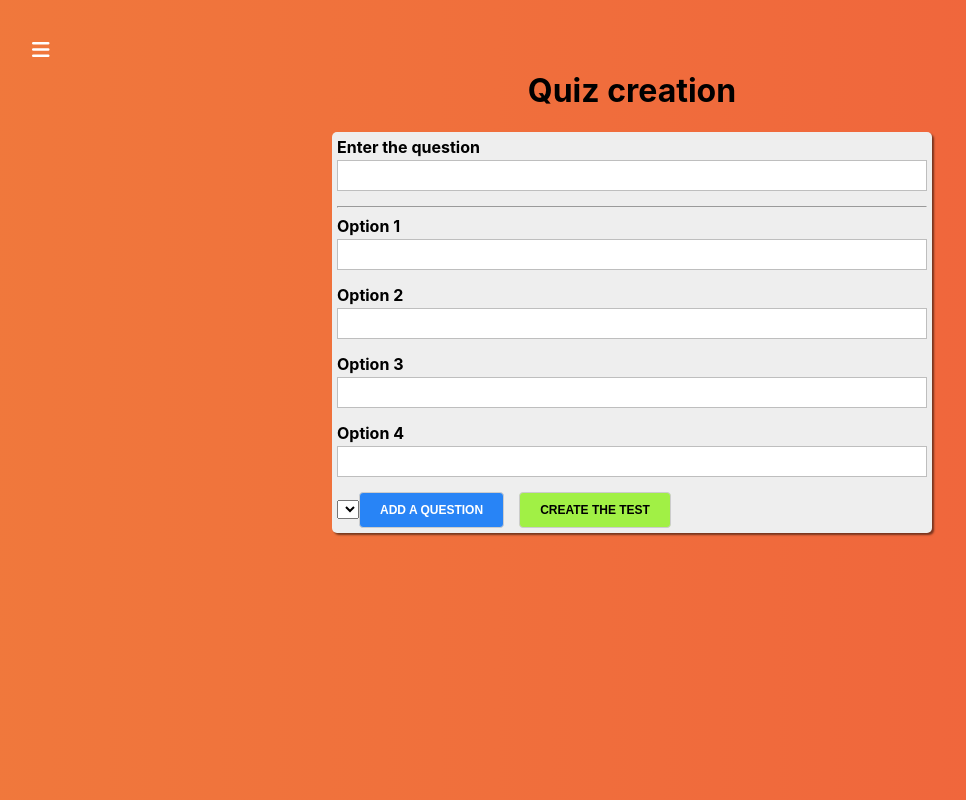
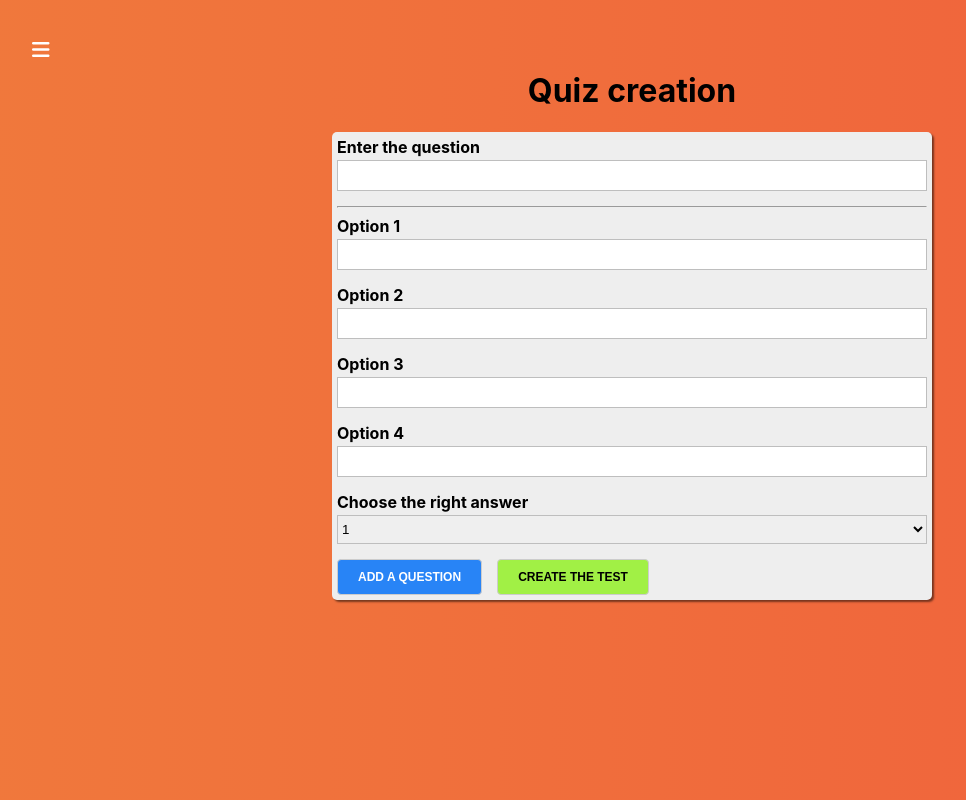
Before and after one commit to Rainspistols/React-quiz, a React app: page /quiz-creator in a window 1280 px wide. Shown: the whole page, without its empty margins (8-974 px from the left). Built offline with nearby package versions, Linux system fonts and the light colour scheme.

Commit message:
create Select component

```diff
--- /dev/null
+++ b/src/components/UI/Select/Select.js
@@ -0,0 +1,23 @@
+import React from 'react';
+import classes from './Select.module.css';
+
+const Select = props => {
+  const htmlFor = `${props.label}-${Math.random()}`;
+
+  return (
+    <div className={classes.Select}>
+      <label htmlFor={htmlFor}>{props.label}</label>
+      <select id={htmlFor} value={props.value} onChange={props.onChange}>
+        {props.options.map((option, index) => {
+          return (
+            <option value={option.value} key={option.value + index}>
+              {option.text}
+            </option>
+          );
+        })}
+      </select>
+    </div>
+  );
+};
+
+export default Select;
--- /dev/null
+++ b/src/components/UI/Select/Select.module.css
@@ -0,0 +1,21 @@
+.Select {
+  margin-bottom: 15px;
+}
+
+.Select label {
+  margin: 0 0 3px 0;
+  padding: 0;
+  font-weight: bold;
+  display: block;
+}
+
+.Select select {
+  display: block;
+  box-sizing: border-box;
+  border: 1px solid #bebebe;
+  margin: 0 0 5px;
+  height: 29px;
+  width: 100%;
+  outline: none;
+  transition: all 300ms ease-in-out;
+}
--- a/src/containers/QuizCreator/QuizCreator.js
+++ b/src/containers/QuizCreator/QuizCreator.js
@@ -1,8 +1,9 @@
 import React, { Component } from 'react';
 import classes from './QuizCreator.module.css';
 import Button from '../../components/UI/Button/Button';
+import Input from '../../components/UI/Input/Input';
+import Select from '../../components/UI/Select/Select';
 import { createControl } from '../../form/formFramework';
-import Input from '../../components/UI/Input/Input';
 import Auxiliary from '../../hoc/Auxiliary/Auxiliary';
 
 function createOptionControl(number) {
@@ -35,6 +36,7 @@ function createFormControls() {
 class QuizCreator extends Component {
   state = {
     quiz: [],
+    rightAnswerId: 1,
     formControls: createFormControls()
   };
   submitHandler = e => {
@@ -63,7 +65,39 @@ class QuizCreator extends Component {
       );
     });
   }
+
+  selectChangeHandler = e => {
+    this.setState({
+      rightAnswerId: +e.target.value
+    });
+  };
+
   render() {
+    const select = (
+      <Select
+        label='Choose the right answer'
+        value={this.state.rightAnswerId}
+        onChange={this.selectChangeHandler}
+        options={[
+          {
+            text: 1,
+            value: 1
+          },
+          {
+            text: 2,
+            value: 2
+          },
+          {
+            text: 3,
+            value: 3
+          },
+          {
+            text: 4,
+            value: 4
+          }
+        ]}
+      />
+    );
     return (
       <div className={classes.QuizCreator}>
         <div>
@@ -72,7 +106,7 @@ class QuizCreator extends Component {
           <form onSubmit={this.submitHandler}>
             {this.rednerControls()}
 
-            <select></select>
+            {select}
 
             <Button type='primary' onClick={this.addQuestionHandler}>
               Add a question
```
